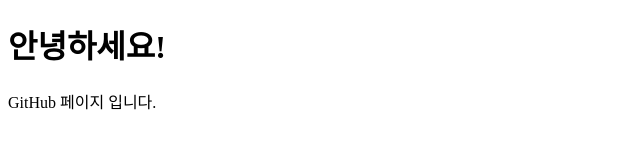
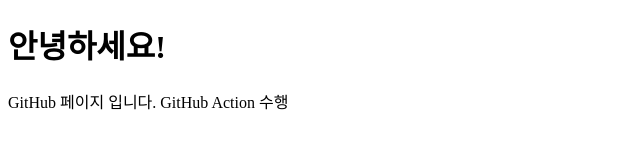
Before and after one commit to fuzzycom72/fuzzycom72.github.io, a plain HTML site: page index.html in a window 1280 px wide. Shown: the whole page, without its empty margins (0-640 px from the left). Drawn offline with Linux system fonts and the light colour scheme.

Commit message:
Update index.html

```diff
--- a/index.html
+++ b/index.html
@@ -10,5 +10,6 @@
     <h1>안녕하세요!</h1>
 
     GitHub 페이지 입니다.
+    GitHub Action 수행
 </body>
 </html>
```
